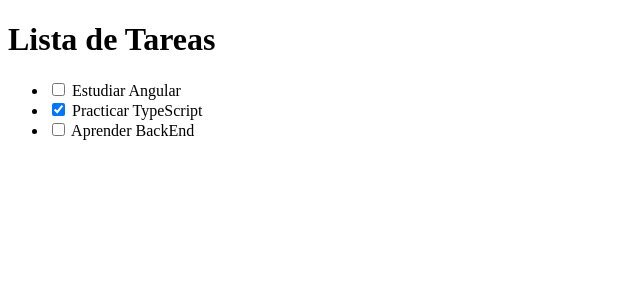
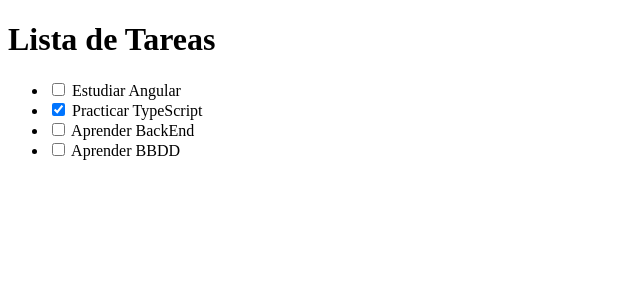
Before and after one commit to cortijougaz/AngularCurso, an Angular app: page / in a window 1280 px wide. Shown: the top 300 px of the page, without its empty margins (0-640 px from the left). Built offline with nearby package versions, Linux system fonts and the light colour scheme.

Commit message:
Se agrega otro campo a la lista.

```diff
--- a/src/app/app.ts
+++ b/src/app/app.ts
@@ -44,6 +44,11 @@ ngOnInit(): void{
     titulo: 'Aprender BackEnd',
     completada: false
   });
+   this.gestor.agregarTarea({
+    id: 4,
+    titulo: 'Aprender BBDD',
+    completada: false
+  });
   this. lista = this.gestor.listarTareas();
 }
 
```
